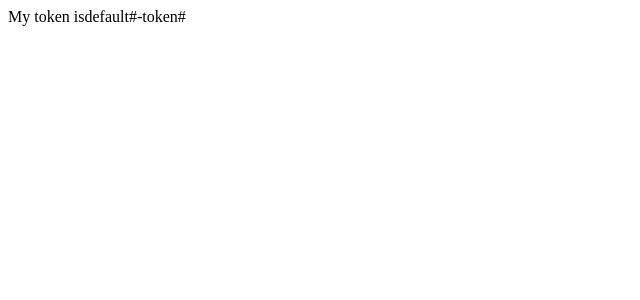
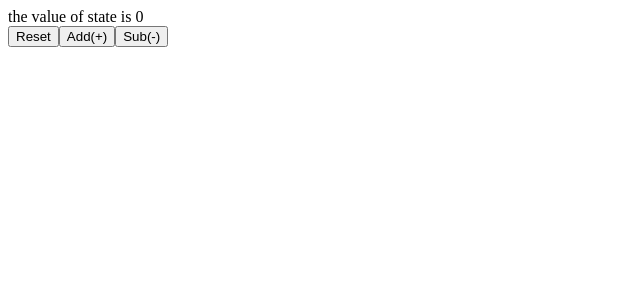
Before and after one commit to gauravm-bit/hooks-prac, a React (Create React App) app: page / in a window 1280 px wide. Shown: the top 300 px of the page, without its empty margins (0-640 px from the left). Built offline with nearby package versions, Linux system fonts and the light colour scheme.

Commit message:
ADDED: changing state through function

```diff
--- /dev/null
+++ b/src/Func.js
@@ -0,0 +1,14 @@
+import React,{useState} from 'react'
+
+const Func = () => {
+    const [state , setState] = useState(0)
+    return( <div>
+        the value of state is {state}
+        <br />
+        <button onClick={() => setState(0)}> Reset </button>
+        <button onClick={()=>setState(prevState => prevState + 1) }> Add(+) </button>
+        <button onClick={()=>setState(prevState => prevState - 1) }> Sub(-) </button>
+    </div>)
+}
+
+export default Func
--- a/src/index.js
+++ b/src/index.js
@@ -1,10 +1,10 @@
 import React from 'react';
 import ReactDOM from 'react-dom';
-import Initfx from './Initfx';
+import Func from './Func';
 
 ReactDOM.render(
   <React.StrictMode>
-    <Initfx />
+    <Func />
   </React.StrictMode>,
   document.getElementById('root')
 );
```
Also changed, not shown: 1 other file (tests, documents, lock files or other folders).
